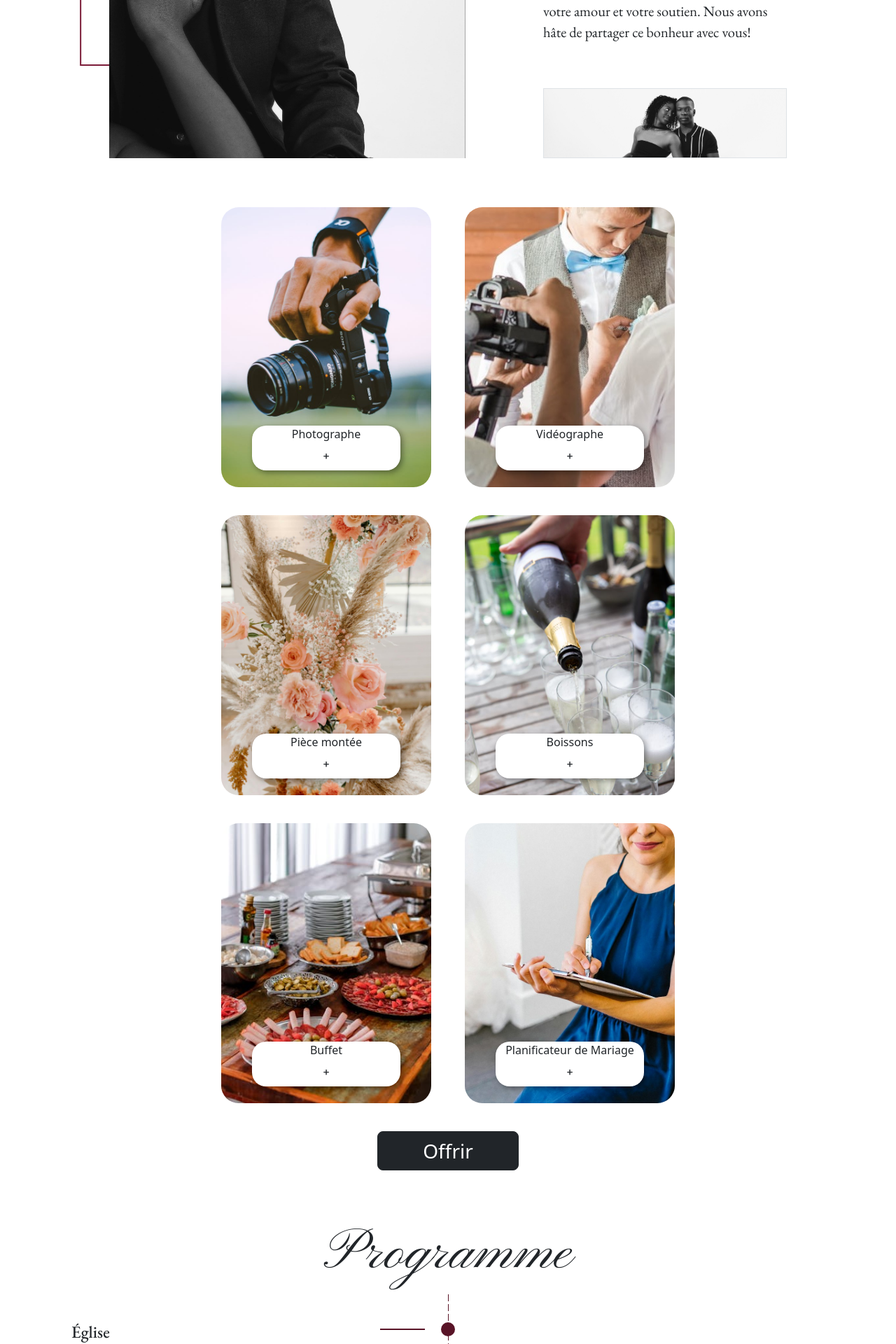
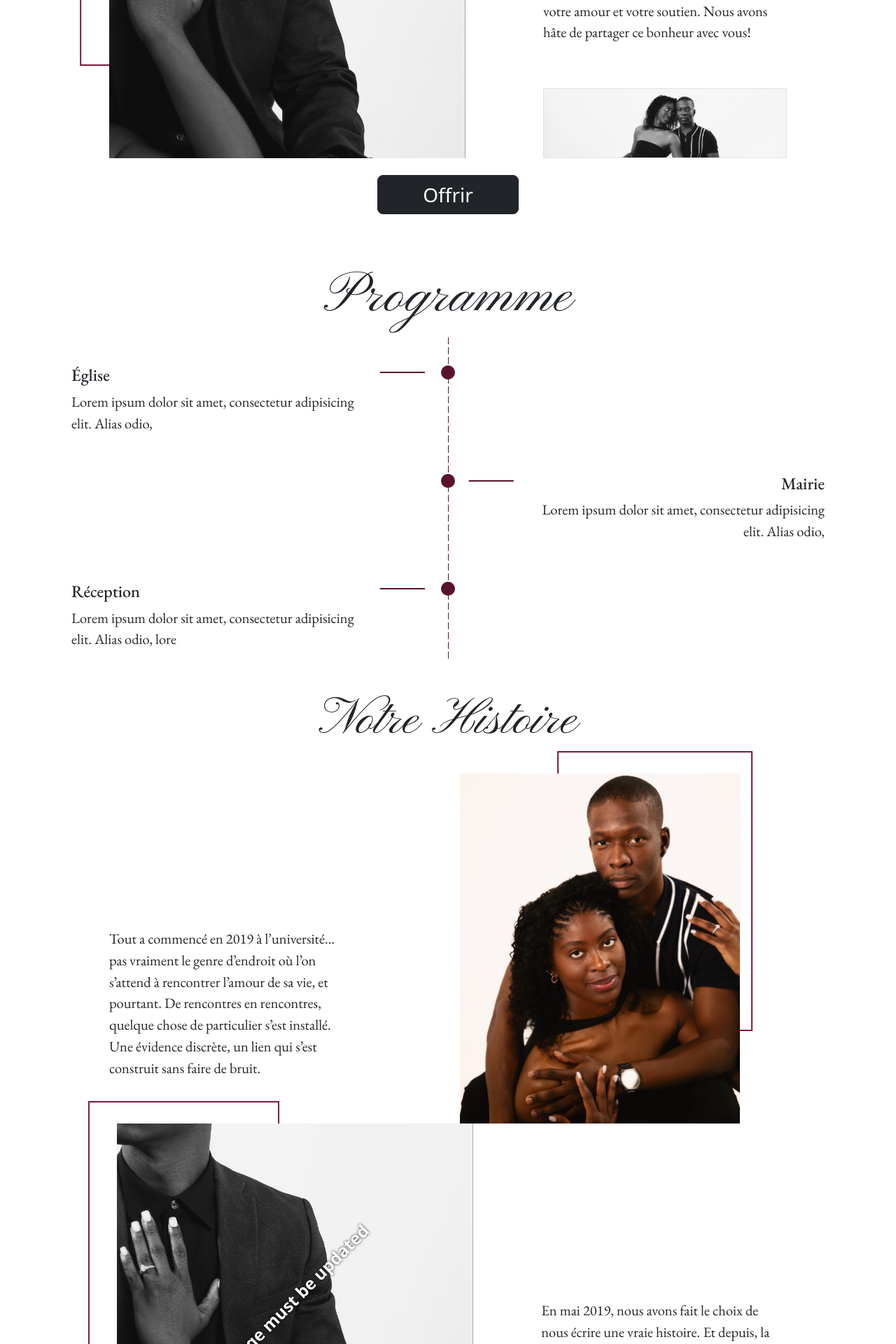
Before and after one commit to KennethSidibe/wedding-website, a Node server app: page / in a window 1280 px wide. Shown: the part 2000-3920 px from the top of the page at 70% size. Run offline with Node 20, Linux system fonts and the light colour scheme; some web fonts are replaced.

Commit message:
Remove gift options, Add Story section

```diff
--- a/views/index.ejs
+++ b/views/index.ejs
@@ -83,139 +83,6 @@
           </div>
         </div>
       </div>
-    </div>
-
-    <div class="container section">
-      <div class="row row-cols-2 g-4">
-        <div class="col pe-sm-4 d-flex justify-content-end pb-3">
-          <div
-            class="container m-0 d-flex justify-content-center align-items-end bg-img photo"
-          >
-            <div class="container gx-2 gift-text-v2 mb-4">
-              <div class="row">
-                <div class="col-12 mb-2">
-                  <div class="text-center">Photographe</div>
-                </div>
-              </div>
-
-              <div
-                class="row mx-1 justify-content-between align-items-center pb-2"
-              >
-                <div class="col text-center">
-                  <div class="price">+</div>
-                </div>
-              </div>
-            </div>
-          </div>
-        </div>
-
-        <div class="col ps-sm-4 d-flex justify-content-start pb-3">
-          <div
-            class="container m-0 d-flex justify-content-center align-items-end bg-img video"
-          >
-            <div class="container gx-2 gift-text-v2 mb-4">
-              <div class="row">
-                <div class="col-12 mb-2">
-                  <div class="text-center">Vidéographe</div>
-                </div>
-              </div>
-
-              <div
-                class="row mx-1 justify-content-between align-items-center pb-2"
-              >
-                <div class="col text-center">
-                  <div class="price">+</div>
-                </div>
-              </div>
-            </div>
-          </div>
-        </div>
-
-        <div class="col pe-sm-4 d-flex justify-content-end pb-3">
-          <div
-            class="container m-0 d-flex justify-content-center align-items-end bg-img piece-img"
-          >
-            <div class="container gx-2 gift-text-v2 mb-4">
-              <div class="row">
-                <div class="col-12 mb-2">
-                  <div class="text-center">Pièce montée</div>
-                </div>
-              </div>
-
-              <div
-                class="row mx-1 justify-content-between align-items-center pb-2"
-              >
-                <div class="col text-center">
-                  <div class="price">+</div>
-                </div>
-              </div>
-            </div>
-          </div>
-        </div>
-        <div class="col ps-sm-4 d-flex justify-content-start pb-3">
-          <div
-            class="container m-0 d-flex justify-content-center align-items-end bg-img drink"
-          >
-            <div class="container gx-2 gift-text-v2 mb-4">
-              <div class="row">
-                <div class="col-12 mb-2">
-                  <div class="text-center">Boissons</div>
-                </div>
-              </div>
-
-              <div
-                class="row mx-1 justify-content-between align-items-center pb-2"
-              >
-                <div class="col text-center">
-                  <div class="price">+</div>
-                </div>
-              </div>
-            </div>
-          </div>
-        </div>
-        <div class="col pe-sm-4 d-flex justify-content-end pb-3">
-          <div
-            class="container m-0 d-flex justify-content-center align-items-end bg-img food"
-          >
-            <div class="container gx-2 gift-text-v2 mb-4">
-              <div class="row">
-                <div class="col-12 mb-2">
-                  <div class="text-center">Buffet</div>
-                </div>
-              </div>
-
-              <div
-                class="row mx-1 justify-content-between align-items-center pb-2"
-              >
-                <div class="col text-center">
-                  <div class="price">+</div>
-                </div>
-              </div>
-            </div>
-          </div>
-        </div>
-        <div class="col ps-sm-4 d-flex justify-content-start pb-3">
-          <div
-            class="container m-0 d-flex justify-content-center align-items-end bg-img planner"
-          >
-            <div class="container gx-2 gift-text-v2 mb-4">
-              <div class="row">
-                <div class="col-12 mb-2">
-                  <div class="text-center">Planificateur de Mariage</div>
-                </div>
-              </div>
-
-              <div
-                class="row mx-1 justify-content-between align-items-center pb-2"
-              >
-                <div class="col text-center">
-                  <div class="price">+</div>
-                </div>
-              </div>
-            </div>
-          </div>
-        </div>
-      </div>
 
       <div class="row mt-4 text-center">
         <div class="col">
@@ -226,7 +93,9 @@
       </div>
     </div>
 
-    <div class="section">
+
+
+    <div class="program-section">
       <div class="row text-center">
         <h2 class="single-word">Programme</h2>
         <a class="anchor" id="program-anchor"></a>
@@ -304,6 +173,78 @@
         </div>
       </div>
     </div>
+
+    <div class="story-section ">
+      <a class="anchor" id="story-anchor"></a>
+      <div class="container pt-4 left-text my-3">
+        <div class="row section-title">
+          <div class="col text-center mb-sm-4">
+            <h2 class="double-word">Notre Histoire</h2>
+
+          </div>
+        </div>
+
+        <!-- Right img text -->
+
+        <div class="row justify-content-evenly align-items-end mx-auto">
+          <div class="col-md pb-4 pb-lg-0 col-lg-4">
+            <p class="text-align-left mt-2 section-text">
+              Tout a commencé en 2019 à l’université… pas vraiment le genre d’endroit où l’on s’attend à rencontrer l’amour de sa vie, et pourtant.
+              De rencontres en rencontres, quelque chose de particulier s’est installé. Une évidence discrète, un lien qui s’est construit sans faire de bruit.
+
+            </p>
+          </div>
+          <div class="col-lg-6 border-v d-flex justify-content-center">
+            <img src="/img/couple-2.JPG" class="img-fluid couple-img" alt="" />
+          </div>
+
+          <!-- Right img text -->
+
+          <!-- left img text -->
+
+          <div class="row  justify-content-evenly align-items-end mx-auto" >
+          <div
+            class="col-lg-6 d-flex justify-content-sm-center justify-content-lg-start border-v left order-2 order-sm-1"
+          >
+            <div style="position: relative; display: inline-block;">
+              <img src="/img/couple-3.png" class="img-fluid couple-img" alt="" />
+              <span style="position: absolute; top: 50%; left: 50%; transform: translate(-50%, -50%) rotate(-45deg); color: #fff; font-size: 1.5rem; font-weight: bold; white-space: nowrap; text-shadow: 0 0 4px rgba(0,0,0,0.8); pointer-events: none;" class="img-notice">Image must be updated</span>
+            </div>
+          </div>
+
+          <div
+            class="col-md  right col-lg-4 pb-4 pb-lg-0 order-1 order-sm-2"
+          >
+            <p class="text mt-2 section-text">
+            En mai 2019, nous avons fait le choix de nous écrire une vraie histoire. Et depuis, la vie nous a surtout offert ce qu’elle a de plus beau : de l’amour, des rires, de la complicité, et une façon bien à nous d’avancer ensemble.
+
+            </p>
+          </div>
+        </div>
+
+
+        </div>
+      </div>
+
+      <!-- Left Image text section -->
+
+      <!-- Right img text -->
+
+        <div class="container pb-5 left-text my-3">
+          <div class="row justify-content-evenly align-items-end mx-auto">
+            <div class="col-md  pb-4 pb-lg-0 col-lg-4">
+              <p class="text-align-left mt-2 section-text">
+                Aujourd’hui, sept ans plus tard, nous sommes là. Au début d’un “pour toujours” que nous avons choisi, ensemble.
+              </p>
+            </div>
+            <div class="col-lg-6 border-v d-flex justify-content-center">
+              <img src="/img/couple-2.JPG" class="img-fluid couple-img" alt="" />
+            </div>
+        </div>
+
+
+    </div>
+
   </body>
 
   <%- include("footer.ejs") %>
```
